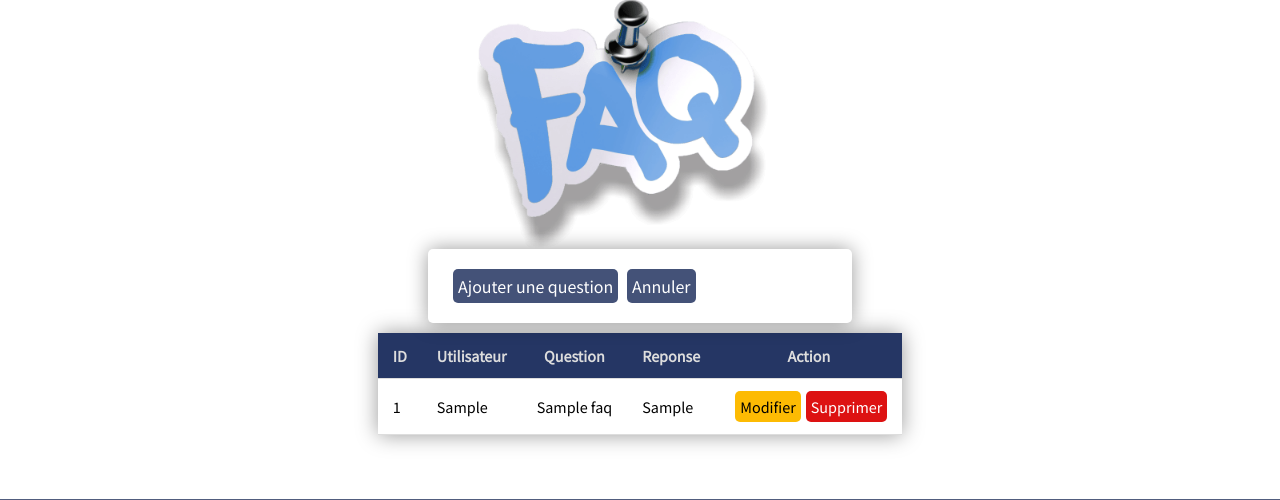
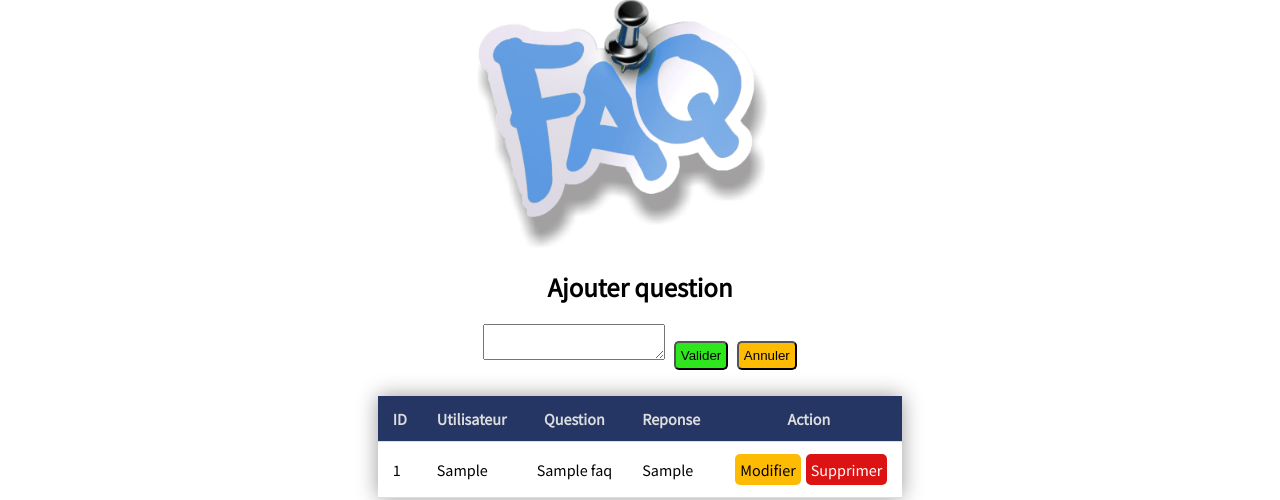
Before and after one commit to LBouzac/SioSlamGroupe2, a PHP site: page /list.php in a window 1280 px wide. Shown: the part 101-601 px from the top of the page. Run offline with PHP 8.4, Linux system fonts and the light colour scheme; the visitor is signed in with stand-in values (Sample User, id 1); tables that the repository leaves empty or names only in its code hold one stand-in row (values such as "Sample post").

Commit message:
Update list.php

```diff
--- a/SiteFAQ/list.php
+++ b/SiteFAQ/list.php
@@ -44,9 +44,29 @@ session_start();
             <h1 class="titreprincipal">FAQ</h1>
         </header>-->
         <img src="img/FAQ.png" alt="imageFAQ" width="400px" style="margin-top: 10px;">
-        <form action="list.php" method="post" class="popup">
-            <a href="#popup3" class="buttonA">Ajouter une question</a>
-            <a href="list.php" class="buttonA">Annuler</a>
+
+	<?php
+        try{
+            $db = new PDO('mysql:host='.DB_SERVER.';port='.DB_PORT.';dbname='.DB_NAME.'', DB_USERNAME, DB_PASSWORD);
+        }
+        catch(Exception $e){
+        die('Erreur : '.$e->getMessage());
+        }
+        if(isset($_POST["add"])) {
+        $add = $_POST['add'];
+        $id = $_SESSION["id"];
+        $sql = "INSERT INTO faq (libelleQuestion, idUtilisateur) VALUES(:add, :id)";
+        $supp = $db->prepare($sql);
+        $supp->execute([':add' => $add, ':id' => $id]);
+        }
+        ?>
+
+
+        <h2>Ajouter question</h2>
+        <form method="POST">
+        <textarea name="add" cols="20" rows="2"></textarea>
+        <button type="submit" class="Validbutton">Valider</button>
+        <button class="button">Annuler</button>
         </form>
 
         <table class="style-table">
```
